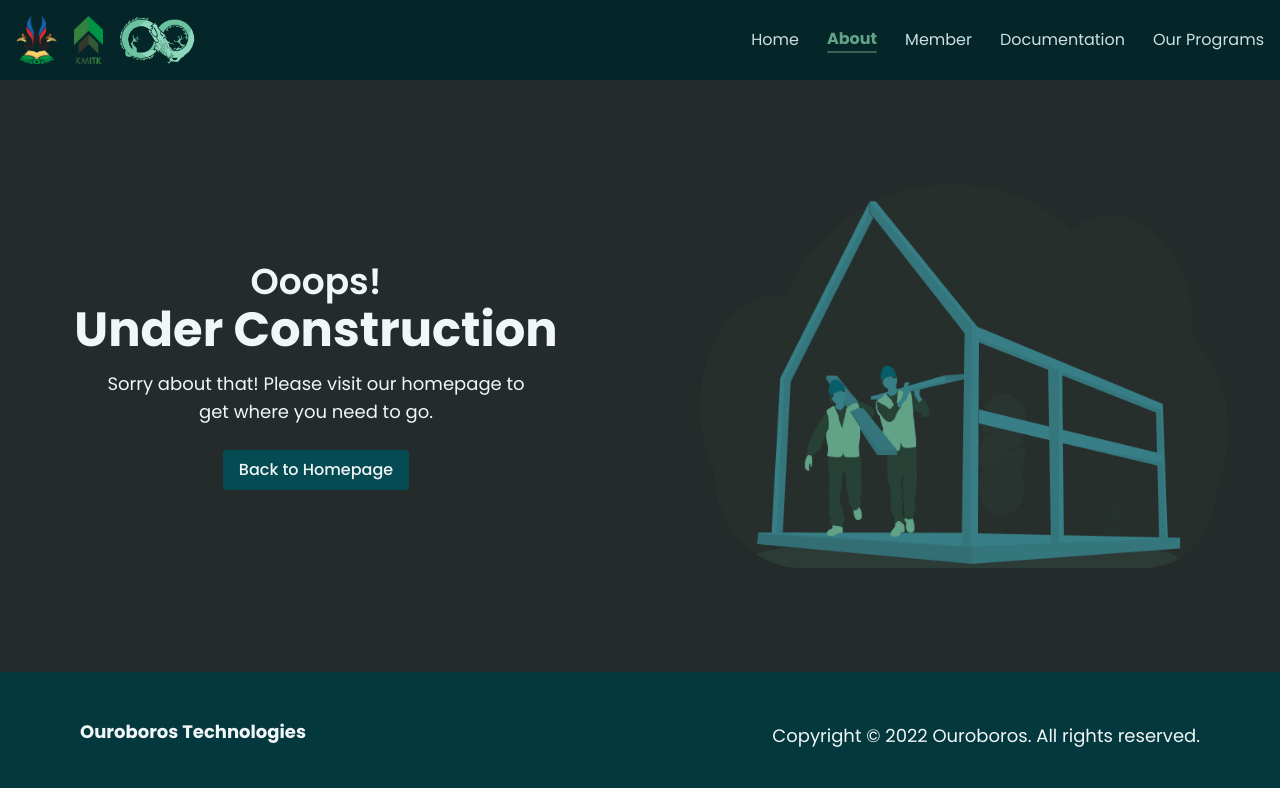
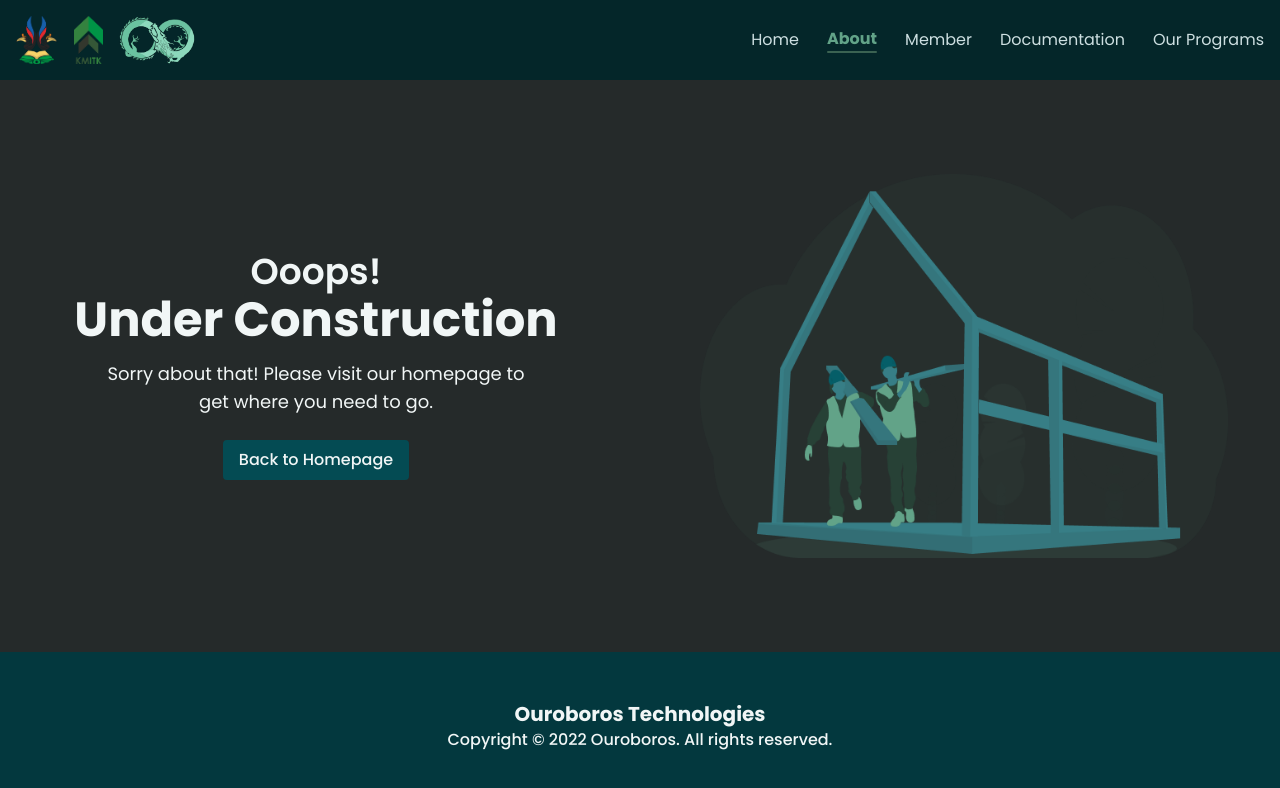
Before and after one commit to Ouroboros-Technology-ITK/ouroboros-tech-website, a Next.js app: page /about in a window 1280 px wide. Shown: the top 788 px of the page. Built offline with nearby package versions, Linux system fonts and the light colour scheme.

Commit message:
chore: update footer component
Update the flex direction of the parent and the font size

```diff
--- a/src/layouts/root-layout/footer.jsx
+++ b/src/layouts/root-layout/footer.jsx
@@ -1,8 +1,8 @@
 export const Footer = () => {
   return (
-    <footer className="flex h-max flex-row justify-between bg-brand-secondary-06 py-12 px-20">
-      <h3 className="text-18-bold">Ouroboros Technologies</h3>
-      <p className="text-18-regular">
+    <footer className="flex h-max flex-col items-center bg-brand-secondary-06 py-12 px-20 text-center">
+      <h3 className="text-xl font-bold">Ouroboros Technologies</h3>
+      <p className="text-base font-medium">
         Copyright © 2022 Ouroboros. All rights reserved.
       </p>
     </footer>
```
